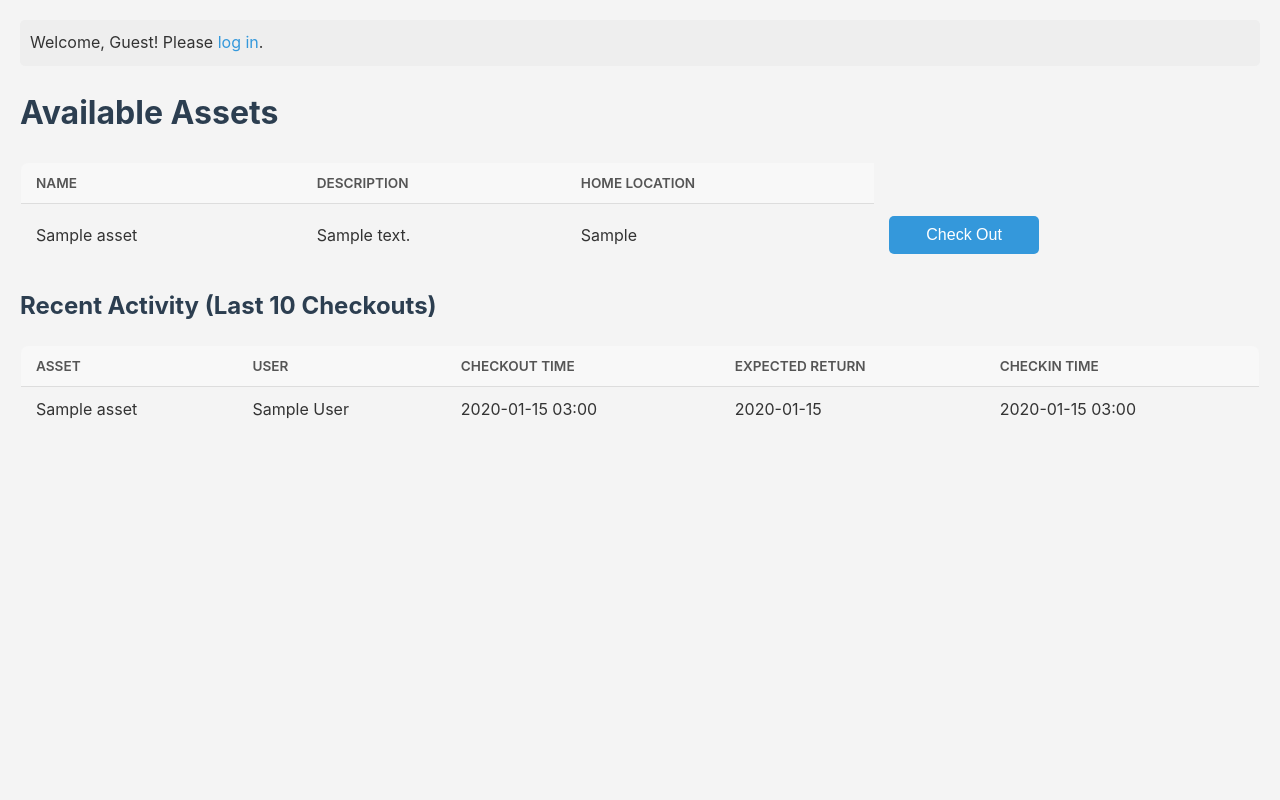
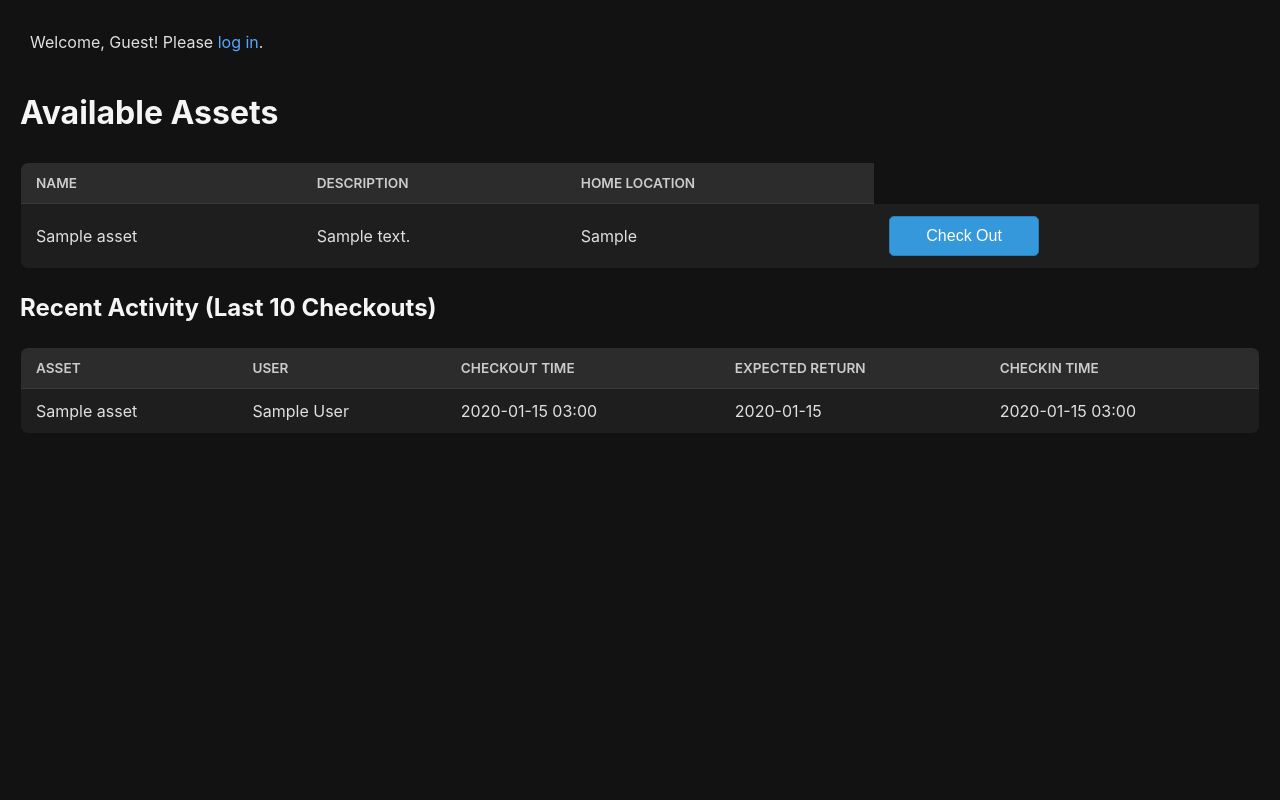
Before and after one commit to bgerold/assettracker, a Django app: page / in a window 1280 px wide. Run offline with Django 5.2, Linux system fonts and the light colour scheme; tables that the repository leaves empty hold one stand-in row (values such as "Sample post").

Commit message:
Updated css to be dark themed

```diff
--- a/webinterface/static/webinterface/style.css
+++ b/webinterface/static/webinterface/style.css
@@ -1,100 +1,124 @@
-/* Basic body styling */
+/* Basic body styling - Dark Theme */
 body {
-    font-family: 'Inter', sans-serif; /* Match the font from the previous example */
+    font-family: 'Inter', sans-serif;
     line-height: 1.6;
-    color: #333; /* Dark gray text */
-    background-color: #f4f4f4; /* Light gray background */
+    color: #e0e0e0;
+    background-color: #121212;
     margin: 0;
-    padding: 20px; /* Add some padding around the content */
+    padding: 20px;
 }
 
-/* Container for main content */
+/* Container for main content - Dark Theme */
 .container {
-    max-width: 960px; /* Limit content width */
-    margin: 20px auto; /* Center the container */
+    max-width: 960px;
+    margin: 20px auto;
     padding: 20px;
-    background-color: #fff; /* White background for content area */
-    border-radius: 8px; /* Rounded corners */
-    box-shadow: 0 2px 4px rgba(0, 0, 0, 0.1); /* Subtle shadow */
+    background-color: #1e1e1e;
+    border-radius: 8px;
+    box-shadow: 0 2px 8px rgba(0, 0, 0, 0.5);
+    border: 1px solid #2c2c2c;
 }
 
-/* Heading styles */
+/* Heading styles - Dark Theme */
 h1, h2, h3 {
-    color: #2c3e50; /* Darker blue-gray for headings */
+    color: #f5f5f5;
     margin-bottom: 0.75em;
 }
 
 h1 {
-    font-size: 2em; /* Larger size for main headings */
+    font-size: 2em;
 }
 
 h2 {
     font-size: 1.5em;
 }
 
-/* Basic table styling */
+/* Basic table styling - Dark Theme */
 table {
     width: 100%;
-    border-collapse: collapse; /* Remove space between borders */
+    border-collapse: collapse;
     margin-top: 20px;
-    border: 1px solid #ddd; /* Light gray border */
-    border-radius: 8px; /* Rounded corners for the table */
-    overflow: hidden; /* Ensures border-radius clips content */
+    border: 1px solid #3a3a3a;
+    border-radius: 8px;
+    overflow: hidden;
 }
 
 th, td {
-    padding: 12px 15px; /* Padding within cells */
+    padding: 12px 15px;
     text-align: left;
-    border-bottom: 1px solid #ddd; /* Horizontal lines between rows */
+    border-bottom: 1px solid #3a3a3a;
 }
 
 th {
-    background-color: #f8f8f8; /* Very light gray background for headers */
-    font-weight: 600; /* Bolder font for headers */
-    text-transform: uppercase; /* Uppercase header text */
+    background-color: #2c2c2c;
+    font-weight: 600;
+    text-transform: uppercase;
     font-size: 0.85em;
-    color: #555;
+    color: #cccccc;
 }
 
-/* Add alternating row colors for readability (optional) */
+/* Add alternating row colors for readability  - Dark Theme */
 tbody tr:nth-child(even) {
-    background-color: #f9f9f9;
+    background-color: #232323;
+}
+tbody tr:nth-child(odd) {
+    background-color: #1e1e1e;
 }
 
-/* Basic link styling */
+
+/* Basic link styling - Dark Theme */
 a {
-    color: #3498db; /* Blue color for links */
-    text-decoration: none; /* Remove underline by default */
+    color: #58a6ff;
+    text-decoration: none;
 }
 
 a:hover {
-    text-decoration: underline; /* Add underline on hover */
-    color: #2980b9; /* Darker blue on hover */
+    text-decoration: underline;
+    color: #80baff;
 }
 
-/* Basic button styling (example) */
+/* Basic button styling - Dark Theme */
 .button, button {
     display: inline-block;
     padding: 10px 20px;
-    background-color: #3498db; /* Blue background */
-    color: #fff; /* White text */
-    border: none;
-    border-radius: 5px; /* Rounded corners */
+    background-color: #3498db;
+    color: #ffffff;
+    border: 1px solid #2980b9;
+    border-radius: 5px;
     cursor: pointer;
     font-size: 1em;
     text-align: center;
     text-decoration: none;
     min-width: 150px;
-    transition: background-color 0.2s ease; /* Smooth transition on hover */
+    transition: background-color 0.2s ease, border-color 0.2s ease;
 }
 
 .button:hover, button:hover {
-    background-color: #2980b9; /* Darker blue on hover */
-    color: #fff;
+    background-color: #2980b9;
+    color: #ffffff;
     text-decoration: none;
+    border-color: #2374a8;
 }
 
-/* Paragraph styling */
+/* Paragraph styling - Dark Theme */
 p {
     margin-bottom: 1em;
+    color: #c9c9c9;
 }
+
+/* Styling for messages */
+.messages .success {
+    border-color: #38761d;
+    color: #a6e3a1;
+    background-color: #1f3c20;
+}
+.messages .error {
+    border-color: #a03131;
+    color: #f8baba;
+    background-color: #4d1a1a;
+}
+.messages .info, .messages .warning {
+    border-color: #b47800;
+    color: #ffd966;
+    background-color: #4a360e;
+}
--- a/webinterface/templates/webinterface/asset_list.html
+++ b/webinterface/templates/webinterface/asset_list.html
@@ -11,7 +11,7 @@
 
 <body>
     {# User Info and Logout #}
-    <div style="padding: 10px; margin-bottom: 15px; background-color: #eee; border-radius: 5px; display: flex; justify-content: space-between; align-items: center;">
+    <div class="user-banner" style="padding: 10px; margin-bottom: 15px; border-radius: 5px; display: flex; justify-content: space-between; align-items: center;">
         {% if user.is_authenticated %}
             <span>Welcome, {{ user.get_full_name|default:user.username }}!</span>
             <form action="{% url 'logout' %}" method="post" style="display: inline;">
```
